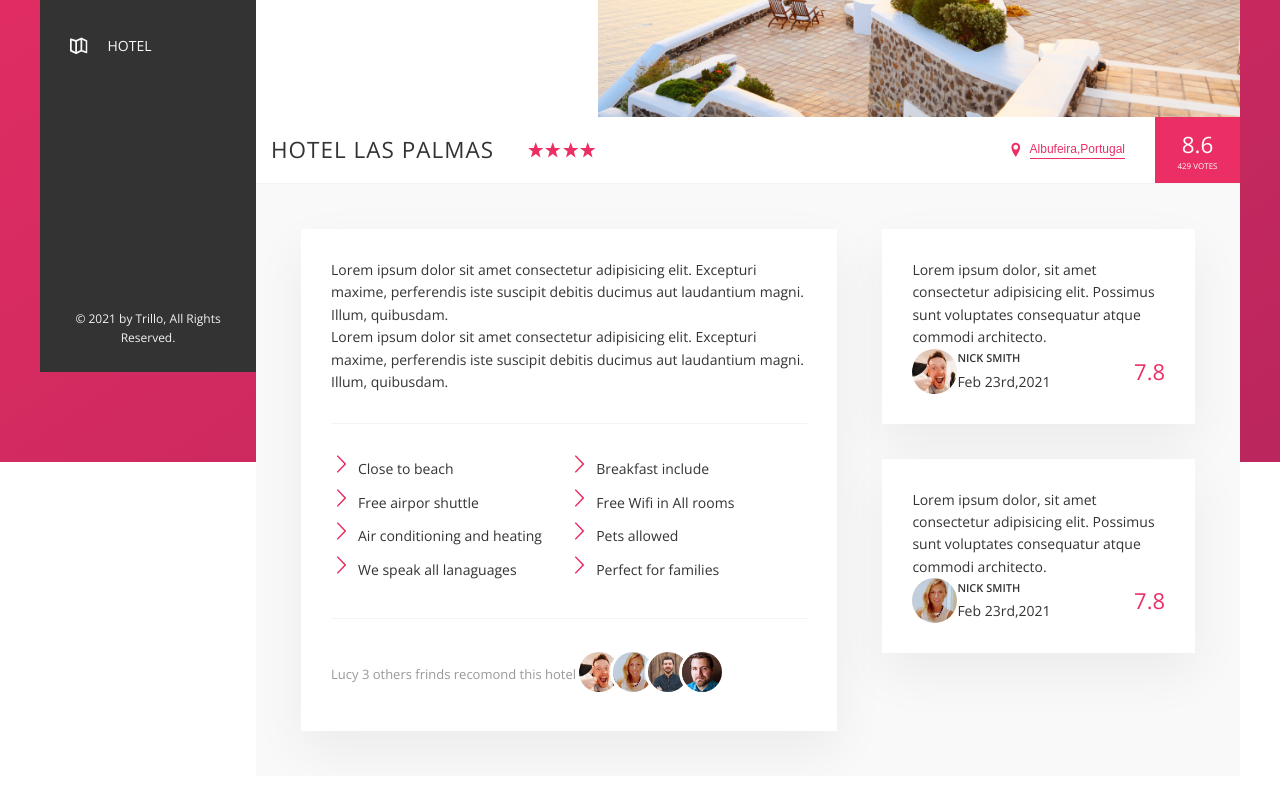
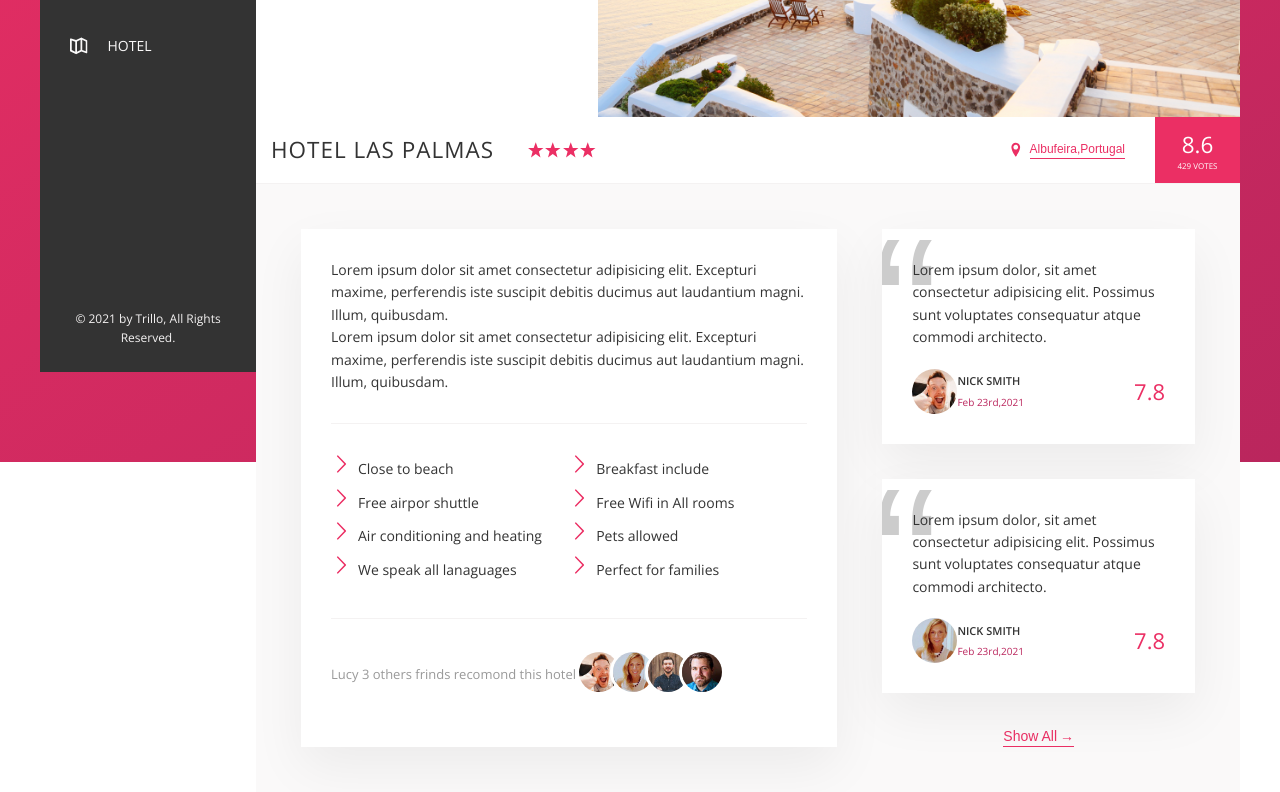
Before and after one commit to sajjadcodes/Trillo, a website: page index.html in a window 1280 px wide. Shown: the part 418-1210 px from the top of the page. Drawn offline with nearby package versions, Linux system fonts and the light colour scheme; files whose address does not match are found by name.

Commit message:
user review final version

```diff
--- a/index.html
+++ b/index.html
@@ -168,7 +168,7 @@
                       </div>
                       <div class="user-reviews">
                        <figure class="review">
-                           <blockquote class="review_text">
+                           <blockquote class="review__text">
                                Lorem ipsum dolor, sit amet consectetur adipisicing elit. Possimus sunt voluptates consequatur atque commodi architecto.
                            </blockquote>
                            <figcaption class="review__user">
@@ -181,7 +181,7 @@
                            </figcaption>
                        </figure>
                        <figure class="review">
-                        <blockquote class="review_text">
+                        <blockquote class="review__text">
                             Lorem ipsum dolor, sit amet consectetur adipisicing elit. Possimus sunt voluptates consequatur atque commodi architecto.
                         </blockquote>
                         <figcaption class="review__user">
@@ -193,6 +193,7 @@
                          <div class="review__rating">7.8</div>
                         </figcaption>
                     </figure>
+                    <button class="btn-inline">Show All<span>&rarr;</span></button>
                       </div>
                   </div>
                </main>
--- a/sass/_components.scss
+++ b/sass/_components.scss
@@ -299,9 +299,16 @@ align-items: center;
     background-color: transparent;
     cursor: pointer;
     transition:  all .2s;
+    & span{
+        margin-left: 3px;
+        transition:margin-left .2s;
+    }
 
     &:hover{
         color: var(--color-gray-dark-1);
+        span{
+            margin-left: 8px;
+        }
     }
     &:focus{
         outline:none;
@@ -405,19 +412,24 @@ align-items: center;
 // reivew
 
 .review{
-
+   position: relative;
     background-color: #fff;
     box-shadow: var(--box-shadow-light);
     padding:3rem;
     margin-bottom: 3.5rem;
+    overflow: hidden;
     &__text{
         margin-bottom: 2rem;
+        z-index: 10;
+        position: relative;
 
     }
+
     &__user{
         display: flex;
         // justify-content: space-between;
         align-items: center;
+
 
     }
     &__photo{
@@ -438,6 +450,8 @@ align-items: center;
 
     }
     &__user-date{
+        font-size: 1rem;
+        color:var(--color-primary-dark);
 
 
     }
@@ -447,4 +461,17 @@ align-items: center;
         font-weight:300;
 
     }
+&::before{
+    content: "\201C";
+    position: absolute;
+    top:-2rem;
+    left:-1rem;
+    font-size:20rem;
+    color:var();
+    font-family: sans-serif;
+    line-height: 1;
+    z-index: 1;
+    color:var(--color-Grey-light-4);
 }
+
+}
--- a/sass/_layout.scss
+++ b/sass/_layout.scss
@@ -58,4 +58,8 @@
     }
     .user-reviews{
         flex:1;
+
+        display: flex;
+        flex-direction: column;
+        align-items: center;
     }
```
Also changed, not shown: css/style.css.
